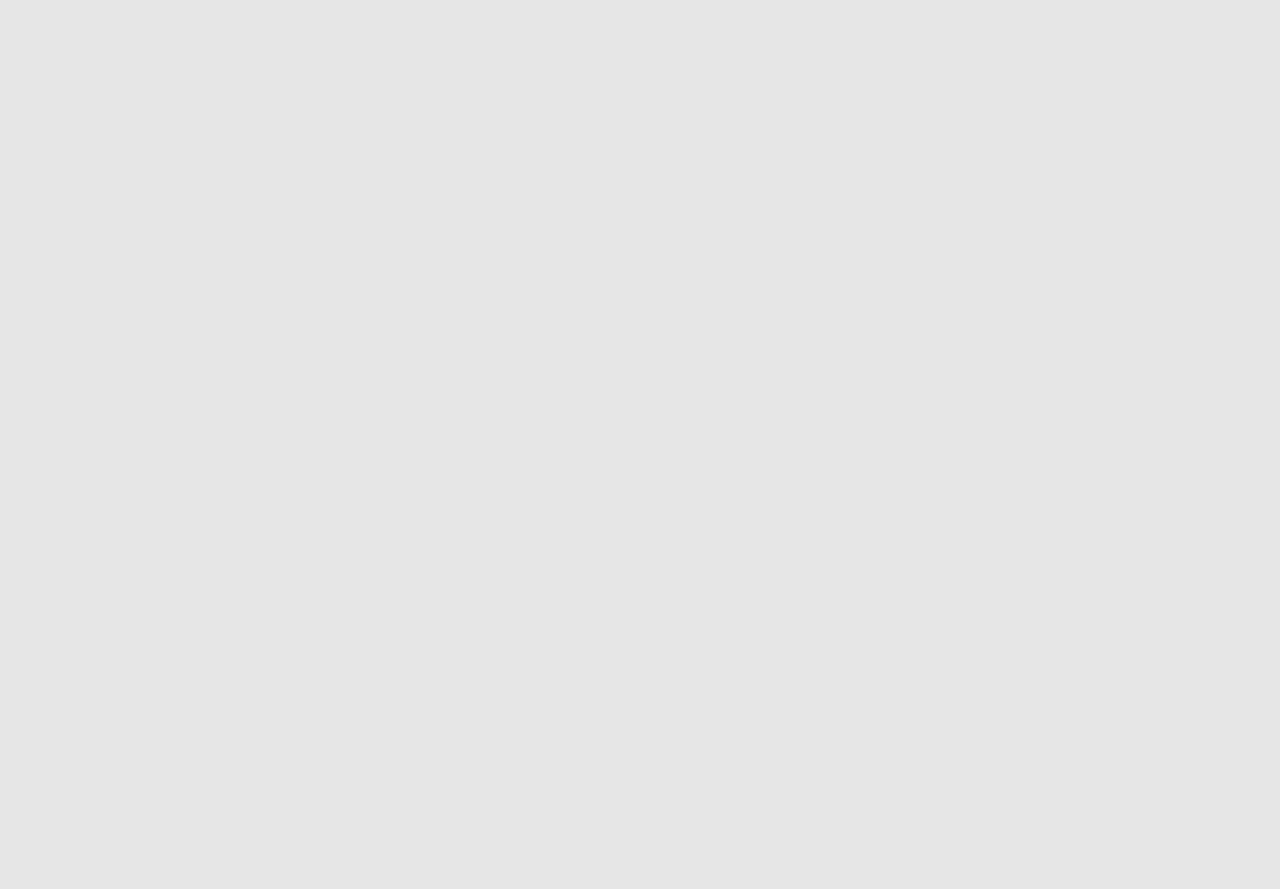
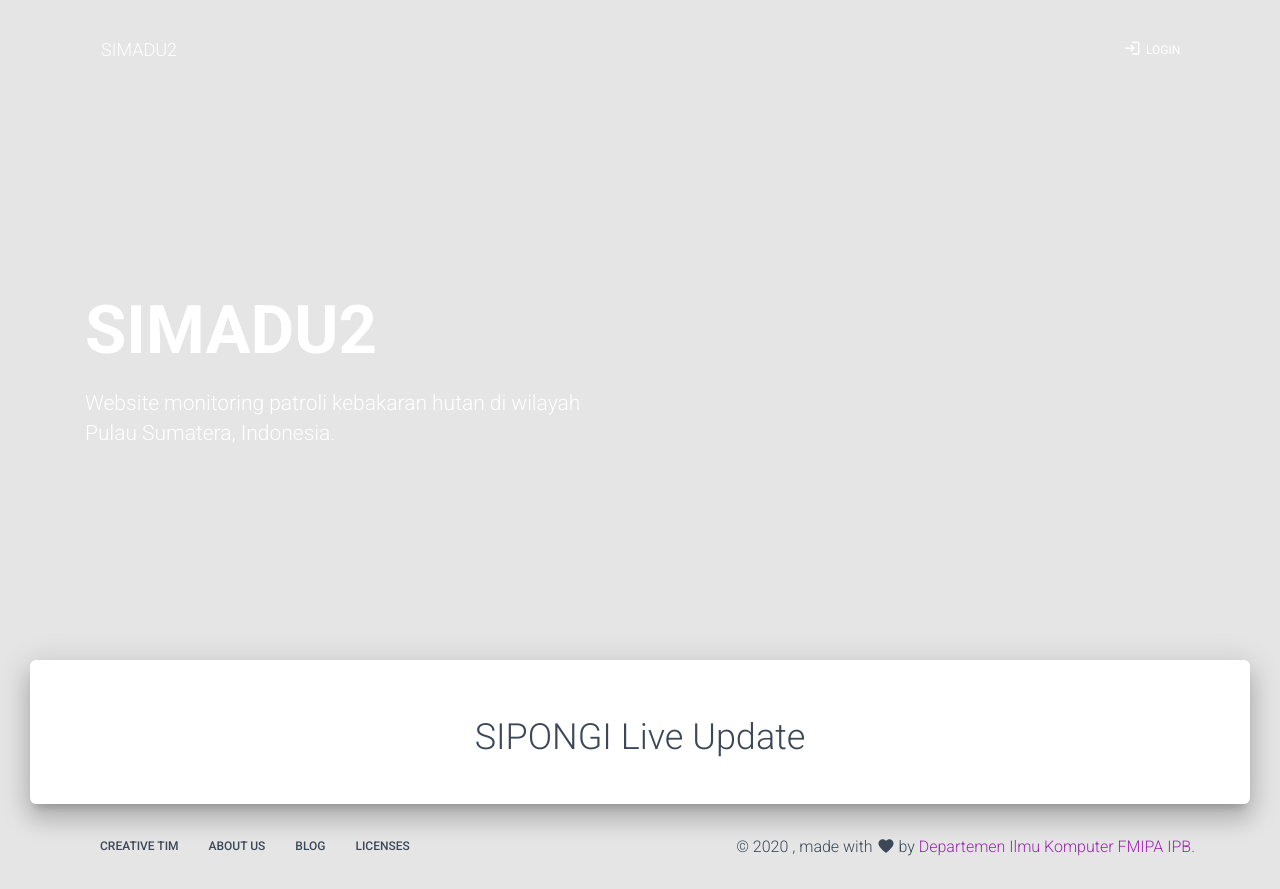
Before and after one commit to muhammad-fakhri/karhutla-backend, a Next.js app: page / in a window 1280 px wide. Before the commit this address had no page. Before the commit the page ends 800 px from the top, so only its background shows below. Built offline with nearby package versions, Linux system fonts and the light colour scheme.

Commit message:
Update front page
Change title, modify footer, delete unused menu in header, change background picture,
and delete previous front page content

```diff
--- /dev/null
+++ b/assets/jss/nextjs-material-kit/pages/frontPage.js
@@ -0,0 +1,44 @@
+import { container } from "assets/jss/nextjs-material-kit.js";
+
+const componentsStyle = {
+  container,
+  brand: {
+    color: "#FFFFFF",
+    textAlign: "left"
+  },
+  title: {
+    fontSize: "4.2rem",
+    fontWeight: "600",
+    display: "inline-block",
+    position: "relative"
+  },
+  subtitle: {
+    fontSize: "1.313rem",
+    maxWidth: "510px",
+    margin: "10px 0 0"
+  },
+  main: {
+    background: "#FFFFFF",
+    position: "relative",
+    zIndex: "3"
+  },
+  mainRaised: {
+    margin: "-60px 30px 0px",
+    padding: "30px 10px",
+    borderRadius: "6px",
+    boxShadow:
+      "0 16px 24px 2px rgba(0, 0, 0, 0.14), 0 6px 30px 5px rgba(0, 0, 0, 0.12), 0 8px 10px -5px rgba(0, 0, 0, 0.2)",
+    "@media (max-width: 830px)": {
+      marginLeft: "10px",
+      marginRight: "10px"
+    }
+  },
+  link: {
+    textDecoration: "none"
+  },
+  textCenter: {
+    textAlign: "center"
+  }
+};
+
+export default componentsStyle;
--- a/components/Footer/Footer.js
+++ b/components/Footer/Footer.js
@@ -73,13 +73,12 @@ export default function Footer(props) {
           &copy; {1900 + new Date().getYear()} , made with{" "}
           <Favorite className={classes.icon} /> by{" "}
           <a
-            href="https://www.creative-tim.com?ref=njsmk-footer"
+            href="https://cs.ipb.ac.id"
             className={aClasses}
             target="_blank"
           >
-            Creative Tim
-          </a>{" "}
-          for a better web.
+            Departemen Ilmu Komputer FMIPA IPB.
+          </a>
         </div>
       </div>
     </footer>
--- a/components/Header/HeaderLinks.js
+++ b/components/Header/HeaderLinks.js
@@ -26,7 +26,7 @@ export default function HeaderLinks(props) {
   const classes = useStyles();
   return (
     <List className={classes.list}>
-      <ListItem className={classes.listItem}>
+      {/* <ListItem className={classes.listItem}>
         <CustomDropdown
           noLiPadding
           navDropdown
@@ -49,18 +49,18 @@ export default function HeaderLinks(props) {
             </a>
           ]}
         />
-      </ListItem>
+      </ListItem> */}
       <ListItem className={classes.listItem}>
         <Button
-          href="https://www.creative-tim.com/product/nextjs-material-kit-pro?ref=njsmk-navbar"
+          href="#"
           color="transparent"
           target="_blank"
           className={classes.navLink}
         >
-          <Icon className={classes.icons}>unarchive</Icon> Upgrade to PRO
+          <Icon className={classes.icons}>login</Icon> Login
         </Button>
       </ListItem>
-      <ListItem className={classes.listItem}>
+      {/* <ListItem className={classes.listItem}>
         <Button
           href="https://www.creative-tim.com/product/nextjs-material-kit?ref=njsmk-navbar"
           color="transparent"
@@ -69,13 +69,8 @@ export default function HeaderLinks(props) {
         >
           <CloudDownload className={classes.icons} /> Download
         </Button>
-      </ListItem>
-      <ListItem className={classes.listItem}>
-        {/*<Tooltip title="Delete">
-          <IconButton aria-label="Delete">
-            <DeleteIcon />
-          </IconButton>
-        </Tooltip>*/}
+      </ListItem> */}
+      {/* <ListItem className={classes.listItem}>
         <Tooltip
           id="instagram-twitter"
           title="Follow us on twitter"
@@ -125,7 +120,7 @@ export default function HeaderLinks(props) {
             <i className={classes.socialIcons + " fab fa-instagram"} />
           </Button>
         </Tooltip>
-      </ListItem>
+      </ListItem> */}
     </List>
   );
 }
--- a/pages/_app.js
+++ b/pages/_app.js
@@ -78,7 +78,7 @@ export default class MyApp extends App {
     return (
       <React.Fragment>
         <Head>
-          <title>NextJS Material Kit by Creative Tim</title>
+          <title>SIMADU2</title>
         </Head>
         <Component {...pageProps} />
       </React.Fragment>
--- a/pages/index.js
+++ b/pages/index.js
@@ -1,12 +1,79 @@
-import React, { Component } from "react";
-import Router from "next/router";
+// nodejs library that concatenates classes
+import classNames from "classnames"
+// @material-ui/core components
+import { makeStyles } from "@material-ui/core/styles"
+// @material-ui/icons
+// core components
+import Header from "../components/Header/Header.js"
+import HeaderLinks from "../components/Header/HeaderLinks.js"
+import Footer from "../components/Footer/Footer.js"
+import GridContainer from "../components/Grid/GridContainer.js";
+import GridItem from "../components/Grid/GridItem.js"
+// import Button from "../components/CustomButtons/Button.js";
+import Parallax from "../components/Parallax/Parallax.js"
 
-export default class Index extends Component {
-  componentDidMount = () => {
-    Router.push("/components");
-  };
+import styles from "../assets/jss/nextjs-material-kit/pages/frontPage.js"
 
-  render() {
-    return <div />;
-  }
+const useStyles = makeStyles(styles)
+
+function FrontPage(props) {
+  const classes = useStyles()
+  const { ...rest } = props
+  return (
+    <div>
+      <Header
+        brand="SIMADU2"
+        rightLinks={<HeaderLinks />}
+        fixed
+        color="transparent"
+        changeColorOnScroll={{
+          height: 200,
+          color: "white"
+        }}
+        {...rest}
+      />
+      <Parallax image={require("assets/img/forest-fire.jpg")}>
+        <div className={classes.container}>
+          <GridContainer>
+            <GridItem>
+              <div className={classes.brand}>
+                <h1 className={classes.title}>SIMADU2</h1>
+                <h3 className={classes.subtitle}>
+                  Website monitoring patroli kebakaran hutan di wilayah Pulau Sumatera, Indonesia.
+                </h3>
+              </div>
+            </GridItem>
+          </GridContainer>
+        </div>
+      </Parallax>
+
+      <div className={classNames(classes.main, classes.mainRaised, classes.textCenter)}>
+        <h2>SIPONGI Live Update</h2>
+        {/* <SectionBasics />
+        <SectionNavbars />
+        <SectionTabs />
+        <SectionPills />
+        <SectionNotifications />
+        <SectionTypography />
+        <SectionJavascript />
+        <SectionCarousel />
+        <SectionCompletedExamples />
+        <SectionLogin />
+        <GridItem md={12} className={classes.textCenter}>
+          <Link href="/login">
+            <a className={classes.link}>
+              <Button color="primary" size="lg" simple>
+                View Login Page
+              </Button>
+            </a>
+          </Link>
+        </GridItem>
+        <SectionExamples />
+        <SectionDownload /> */}
+      </div>
+      <Footer />
+    </div>
+  );
 }
+
+export default FrontPage
```
Also changed, not shown: 1 other file (tests, documents, lock files or other folders).
